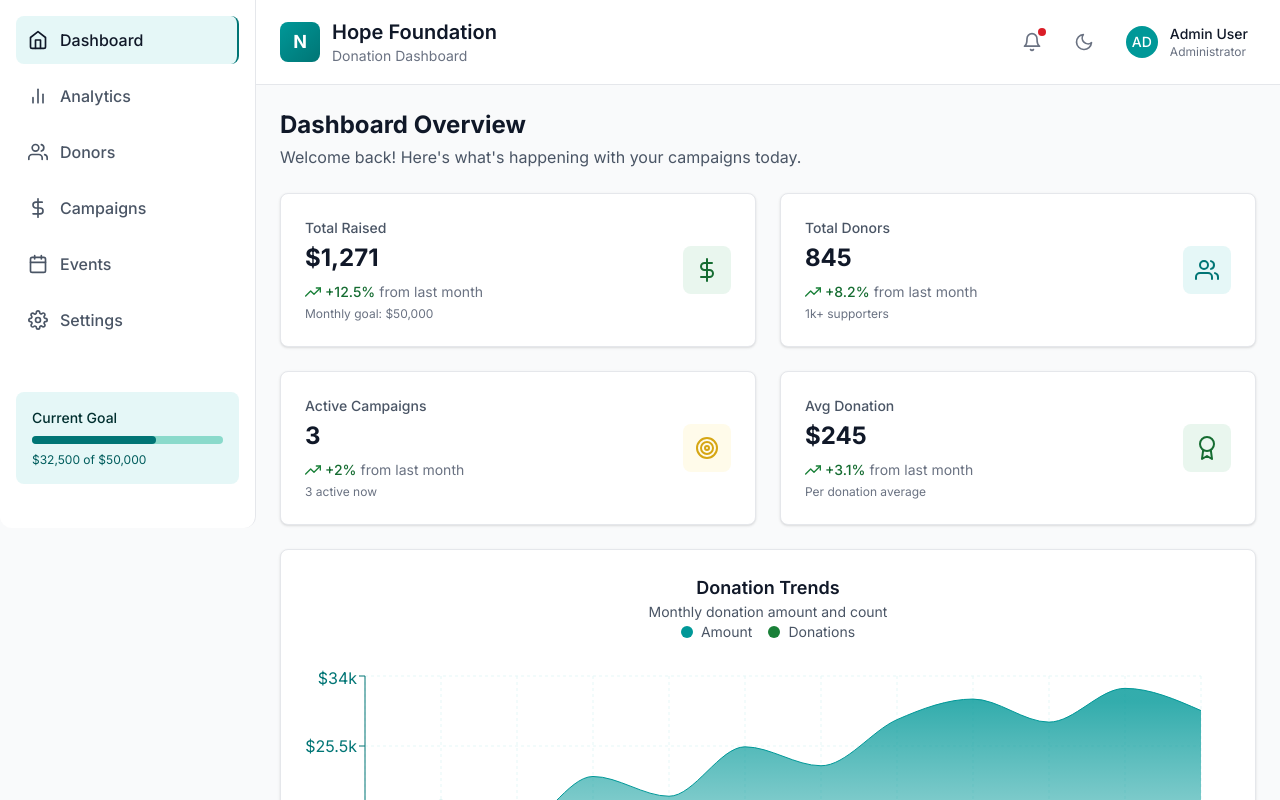
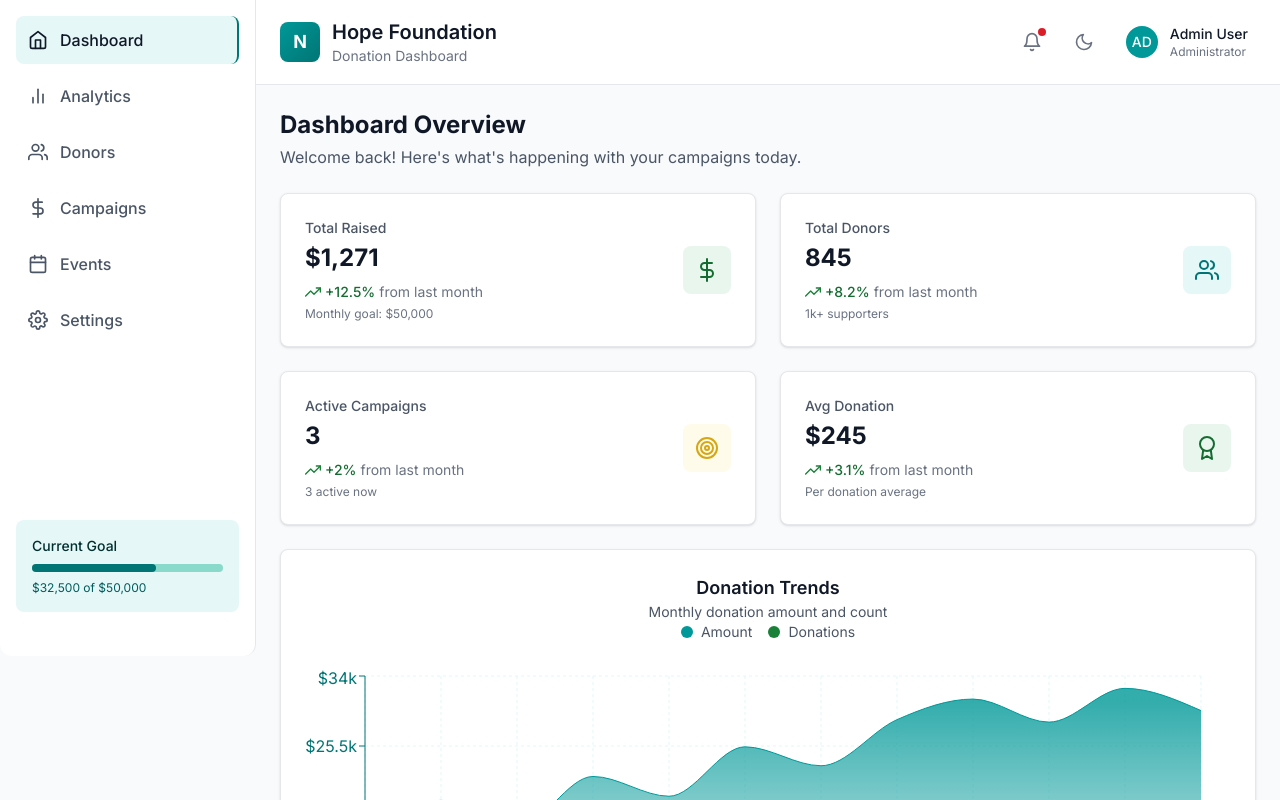
Before and after one commit to seyann16/ngo-dashboard, a React (Vite) app: page / in a window 1280 px wide. Shown: the top 800 px of the page. Built offline with nearby package versions, Linux system fonts and the light colour scheme.

Commit message:
fix: current campaign progress margin top

```diff
--- a/src/components/layouts/Sidebar.tsx
+++ b/src/components/layouts/Sidebar.tsx
@@ -40,7 +40,7 @@ const SideBar: React.FC<SideBarProps> = ({
   return (
     <aside
       className={`bg-white dark:bg-gray-800 border-r border-gray-200 dark:border-gray-700 transition-all duration-200 flex flex-col rounded-b-xl ${
-        isOpen ? "w-64 h-132" : "w-20"
+        isOpen ? "w-64 h-164" : "w-20"
       }`}
       aria-label="Main navigation"
     >
@@ -77,7 +77,7 @@ const SideBar: React.FC<SideBarProps> = ({
       {/* Current Campaign Progress */}
       {isOpen && (
         <div
-          className="mt-8 mx-4 p-4 bg-primary-50 dark:bg-primary-900/20 rounded-lg"
+          className="mt-40 mx-4 p-4 bg-primary-50 dark:bg-primary-900/20 rounded-lg"
           aria-label="Current campaign progress"
         >
           <h3 className="text-sm font-medium text-primary-900 dark:text-primary-100 mb-2">
```
